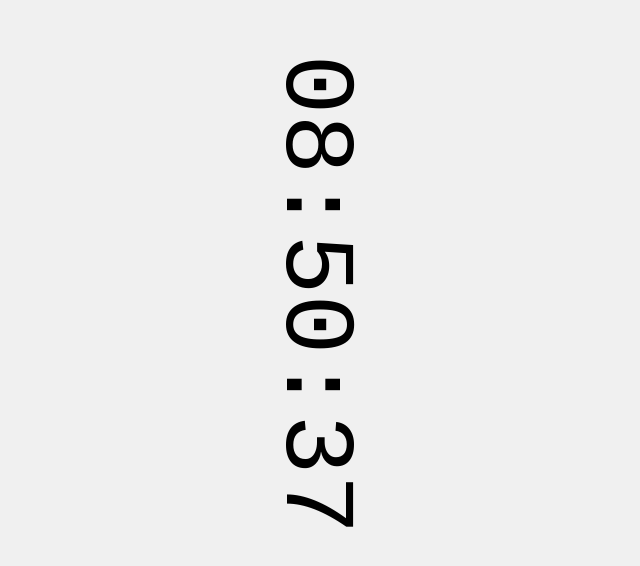
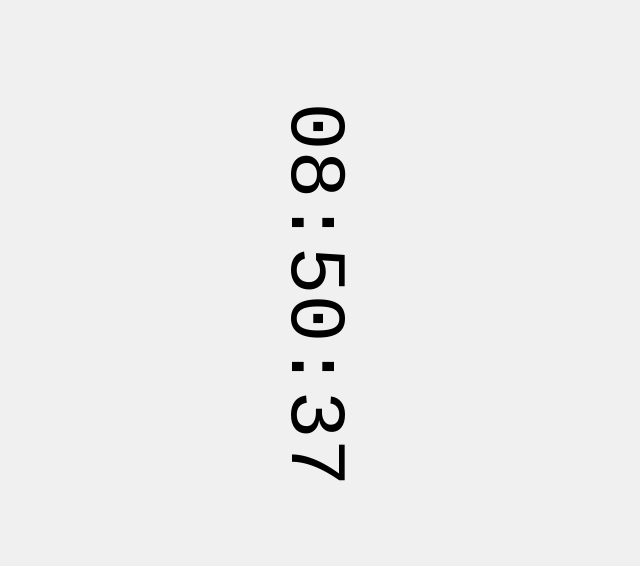
Before and after one commit to jikker/Kindle-Paperwhite-Clock, a plain HTML site: page index.html in a window 1280 px wide. Shown: the part 106-672 px from the top of the page, without its empty margins (327-967 px from the left). Drawn offline with Linux system fonts and the light colour scheme.

Commit message:
Update index.html

```diff
--- a/index.html
+++ b/index.html
@@ -6,21 +6,28 @@
 <title>旋轉時鐘</title>
 <style>
 /* style.css */
-
 body, html {
   height: 100%;
   display: flex;
   justify-content: center;
   align-items: center;
   background-color: #f0f0f0;
+  margin: 0;
 }
 
 #clock {
   font-family: 'Courier New', Courier, monospace;
-  font-size: 100px;
+  font-size: 10vh; /* 預設字體大小 */
   transform: rotate(90deg);
   cursor: pointer;
+  user-select: none;
 }
+
+/* 新增放大後的字體大小類別 */
+.large-font {
+  font-size: 15vh; /* 放大後的字體大小 */
+}
+
 </style>
 </head>
 <body>
@@ -32,9 +39,20 @@ let clickCount = 0;
 
 function toggleSeconds() {
   clickCount++;
+  setTimeout(() => { clickCount = 0; }, 500); // 重置點擊計數，避免連續點擊誤觸
   if (clickCount == 2) {
     showSeconds = !showSeconds;
     clickCount = 0;
+    updateFontSize();
+  }
+}
+
+function updateFontSize() {
+  const clock = document.getElementById('clock');
+  if (showSeconds) {
+    clock.classList.remove('large-font'); // 顯示秒數時使用正常字體大小
+  } else {
+    clock.classList.add('large-font'); // 不顯示秒數時使用放大字體大小
   }
 }
 
@@ -52,6 +70,8 @@ function updateClock() {
 
 setInterval(updateClock, 1000);
 updateClock(); // 初始化時鐘
+updateFontSize(); // 初始化字體大小
+
 </script>
 </body>
 </html>
```
